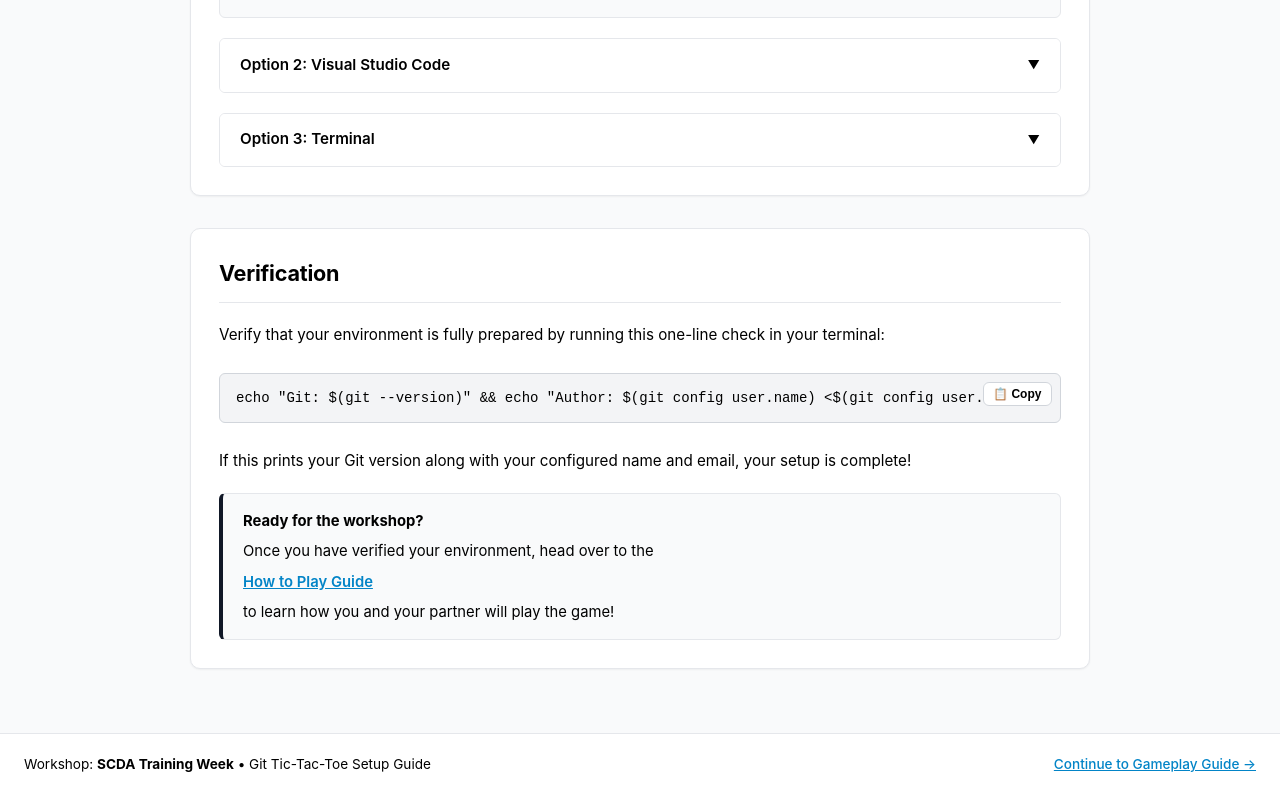
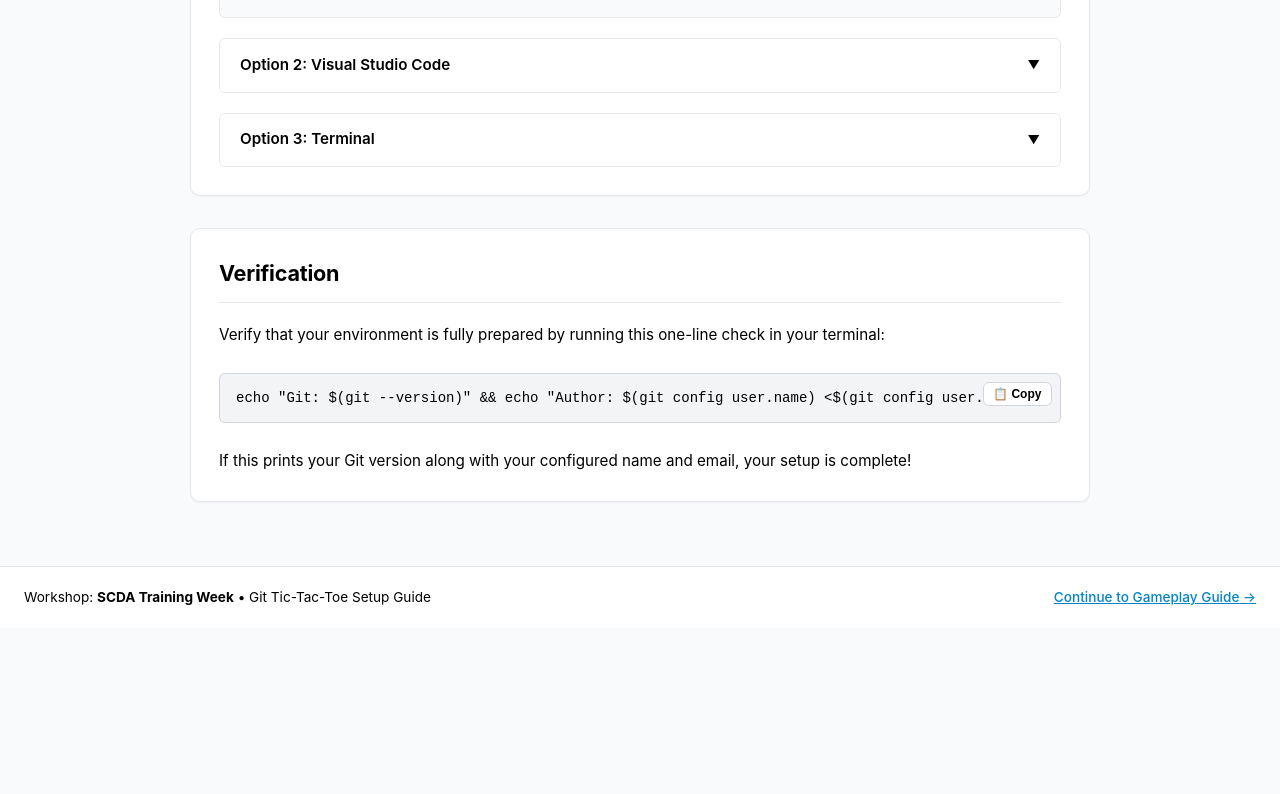
Before and after one commit to igorsdub/git-tic-tac-toe-workshop, a plain HTML site: page docs/setup.html in a window 1280 px wide. Shown: the part 2896-3690 px from the top of the page. After the commit the page ends 3524 px from the top, so only its background shows below. Drawn offline with Linux system fonts and the light colour scheme.

Commit message:
fix(docs): increase starter template button text size and remove verification callout box

```diff
--- a/docs/setup.html
+++ b/docs/setup.html
@@ -216,12 +216,6 @@
 
         <p>If this prints your Git version along with your configured name and email, your setup is complete!</p>
 
-        <div class="callout-box tip">
-          <strong>Ready for the workshop?</strong>
-          Once you have verified your environment, head over to the
-          <a href="guide.html" style="font-weight:600; text-decoration:underline;">How to Play Guide</a>
-          to learn how you and your partner will play the game!
-        </div>
       </section>
     </div>
   </main>
```
Also changed, not shown: docs/guide.html (+1 -1 lines).
